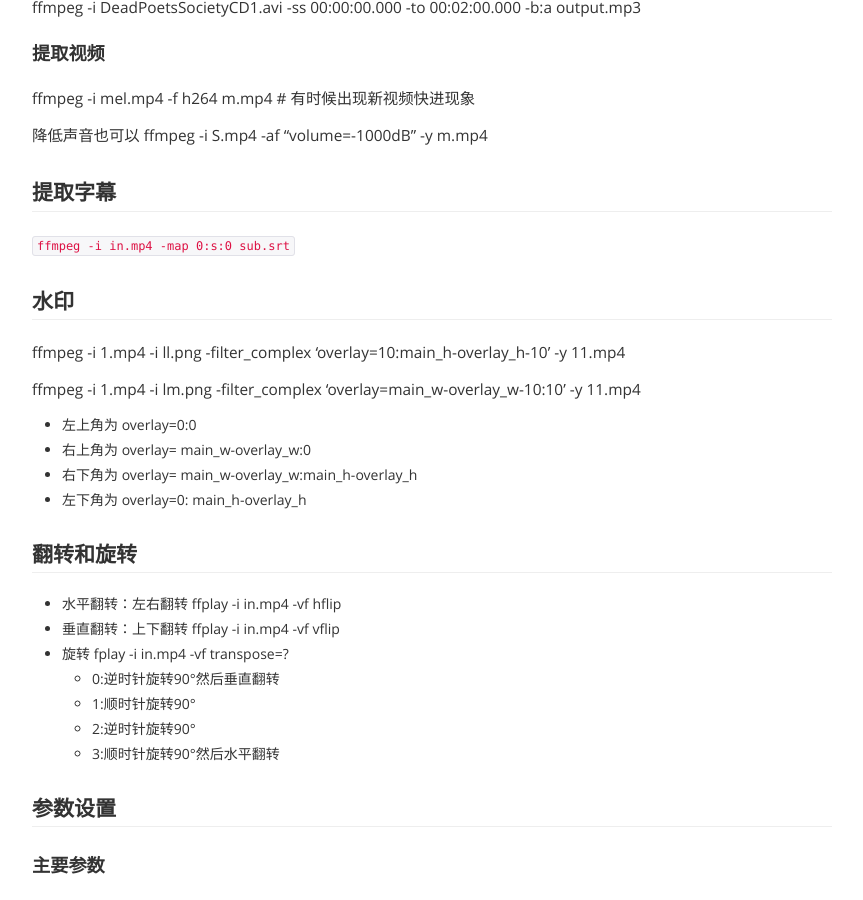
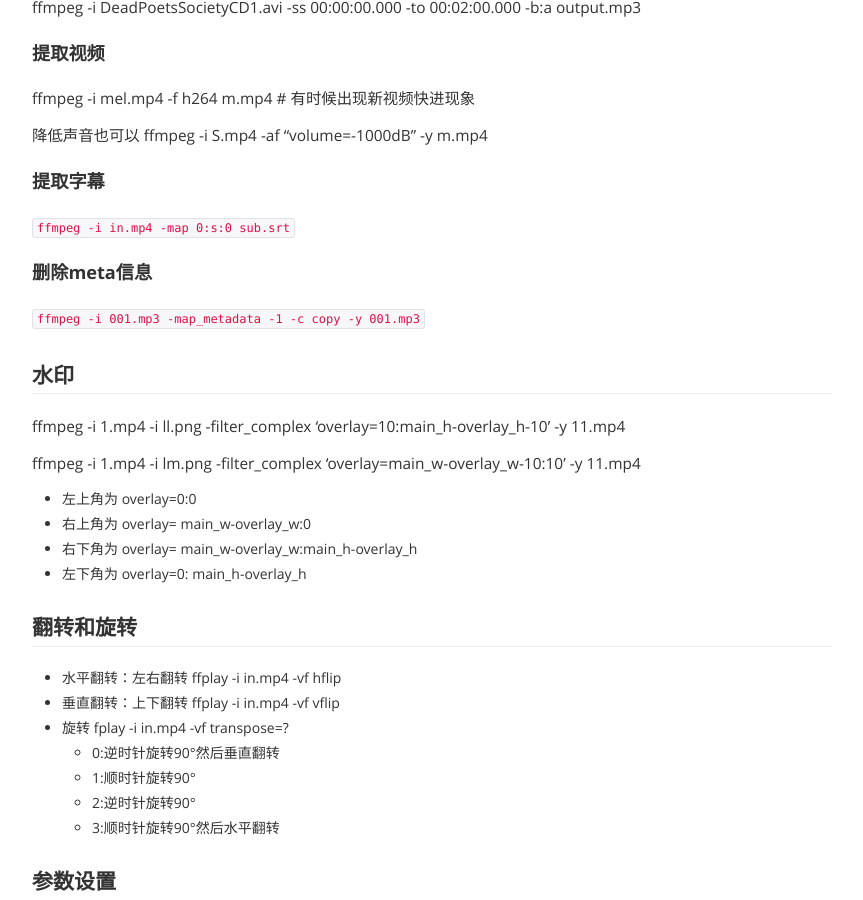
Before and after one commit to yacc3/yacc3.github.src, a Jekyll site: the page built from _posts/2015-04-01-ffmpeg.md, in a window 1280 px wide and 900 px high, scrolled down 1475 px. Shown: the whole window, without its empty margins (208-1071 px from the left). Built offline with Jekyll 4.4.1, drawn with Linux system fonts in a browser that asks for light colours; nearby versions of some CDN libraries; library files that are not in the unit come from our copies.

Commit message:
2019-04-25 05:00:18

````diff
--- a/_posts/2015-04-01-ffmpeg.md
+++ b/_posts/2015-04-01-ffmpeg.md
@@ -71,13 +71,12 @@ ffmpeg -i mel.mp4 -f h264 m.mp4 # 有时候出现新视频快进现象
 降低声音也可以
 ffmpeg -i S.mp4 -af "volume=-1000dB" -y m.mp4
 
-
-
-# 提取字幕
+## 提取字幕
 
 ```ffmpeg -i in.mp4 -map 0:s:0 sub.srt```
 
-
+## 删除meta信息
+```ffmpeg -i 001.mp3 -map_metadata -1 -c copy -y 001.mp3```
 
 
 # 水印
````
